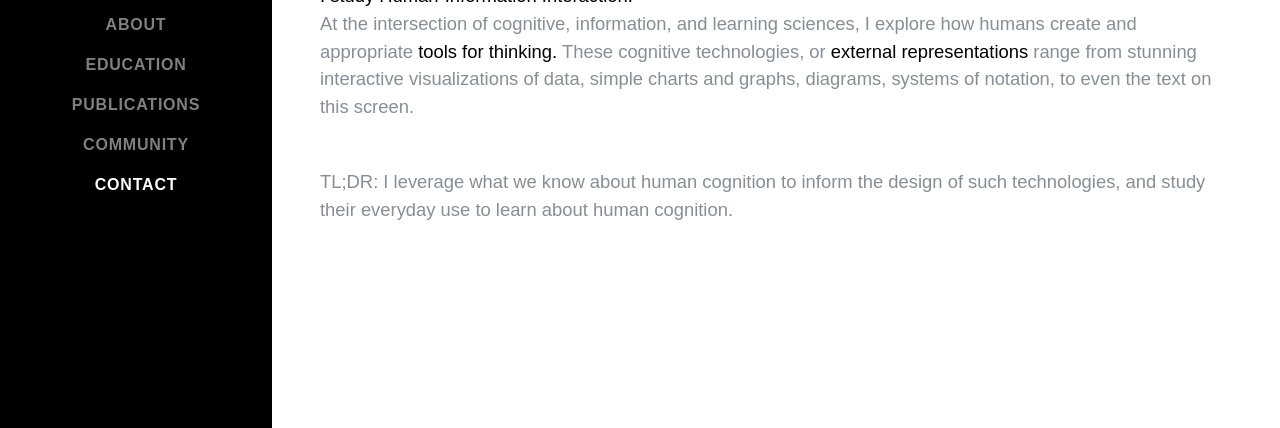
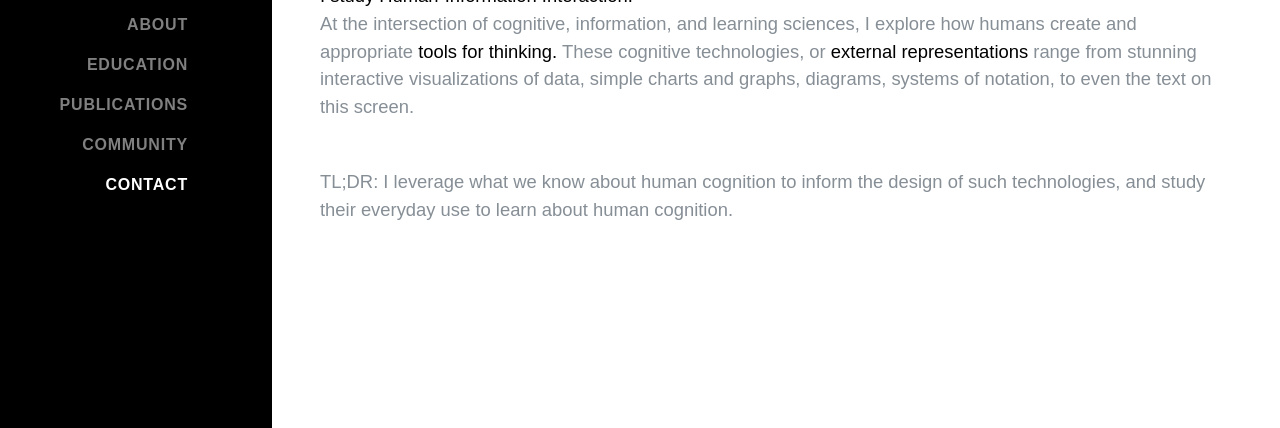
Before and after one commit to madebyafox/archive_madebyafox.github.io, a plain HTML site: page index.html in a window 1280 px wide. Shown: the part 369-797 px from the top of the page. Drawn offline with Linux system fonts and the light colour scheme; a web font is replaced by a local one.

Commit message:
right align side nav

```diff
--- a/css/resume.css
+++ b/css/resume.css
@@ -100,6 +100,8 @@ p.lead {
   font-weight: 800;
   letter-spacing: 0.05rem;
   text-transform: uppercase;
+  text-align: right;
+
 }
 
 #sideNav .navbar-toggler:focus {
@@ -143,6 +145,7 @@ p.lead {
   }
   #sideNav .navbar-collapse .navbar-nav .nav-item {
     display: block;
+    margin-right: 25%;
   }
   #sideNav .navbar-collapse .navbar-nav .nav-item .nav-link {
     display: block;
```
